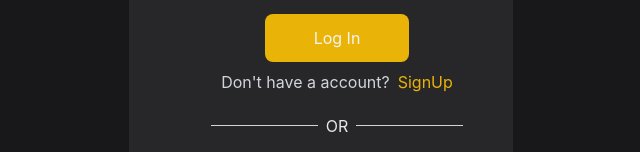
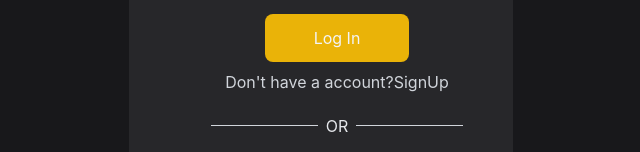
Before and after one commit to huehue26/imdb, a Next.js app: page /user/login in a window 1280 px wide. Shown: the part 412-564 px from the top of the page, without its empty margins (319-959 px from the left). Built offline with nearby package versions, Linux system fonts and the light colour scheme; no server answers.

Commit message:
build error resolved

```diff
--- a/pages/user/login.js
+++ b/pages/user/login.js
@@ -1,3 +1,4 @@
+import Link from "next/link";
 import Head from "next/head";
 import React, { useState } from "react";
 import { HiOutlineMail } from "react-icons/hi";
@@ -98,10 +99,10 @@ function Login() {
             </button>
           </div>
           <div className="text-gray-300 flex justify-center items-center pt-2">
-            Don't have a account?{" "}
-            <a href="/user/signup" className="text-yellow-500 pl-2">
+            Don&apos;t have a account?{" "}
+            <Link href="/user/signup" className="text-yellow-500 pl-2">
               SignUp
-            </a>
+            </Link>
           </div>
           <div className="flex items-center justify-center pt-5">
             <div className="w-5/12 h-px bg-gray-300"></div>
--- a/pages/user/signup.js
+++ b/pages/user/signup.js
@@ -5,6 +5,7 @@ import { RiLockPasswordLine } from "react-icons/ri";
 import { useAuth } from "../../components/context/AuthContext";
 import { useRouter } from "next/router";
 import { publicRoute } from "../../components/context/ProtectedRoute";
+import Link from "next/link";
 
 function Login() {
   const [userEmail, setUserEmail] = useState("");
@@ -63,9 +64,9 @@ function Login() {
           </div>
           <div className="text-gray-300 flex justify-center items-center pt-4">
             Already have a account ?{" "}
-            <a href="/user/login" className="text-yellow-500 pl-2">
+            <Link href="/user/login" className="text-yellow-500 pl-2">
               LogIn
-            </a>
+            </Link>
           </div>
         </div>
       </div>
```
